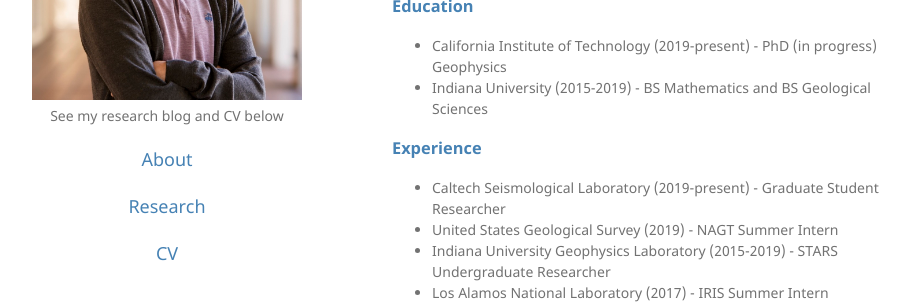
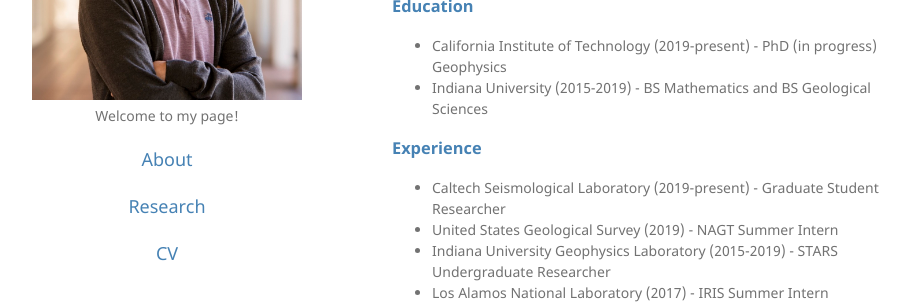
Before and after one commit to atterholt/atterholt.github.io, a Jekyll site: the page built from index.md, in a window 1280 px wide. Shown: the part 313-617 px from the top of the page, without its empty margins (178-1088 px from the left). Built offline with Jekyll 4.4.1, drawn with Linux system fonts in a browser that asks for light colours.

Commit message:
Update _config.yml

```diff
--- a/_config.yml
+++ b/_config.yml
@@ -1,6 +1,6 @@
 title: Jimmy Atterholt
 logo: /assets/img/headshot_website.jpg
-description: See my research blog and CV below
+description: Welcome to my page!
 show_downloads: false
 google_analytics:
 theme: jekyll-theme-minimal
```
